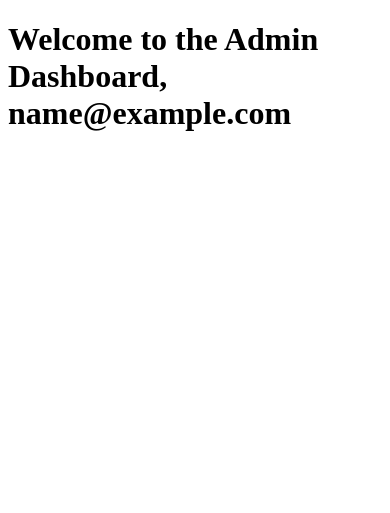
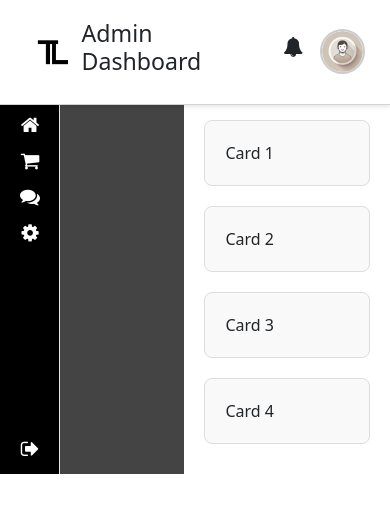
Before and after one commit to The-Liga/the-liga, a PHP site: page /admin/pages/dashboard.php in a window 390 px wide. Shown: the top 513 px of the page. Run offline with PHP 8.4, Linux system fonts and the light colour scheme; the visitor is signed in with stand-in values (Sample User, id 1).

Commit message:
Admin panel

```diff
--- a/admin/pages/dashboard.php
+++ b/admin/pages/dashboard.php
@@ -1,6 +1,6 @@
 <?php
 session_start();
-if(!isset($_SESSION['email']) || $_SESSION['userType'] !== 'admin') {
+if (!isset($_SESSION['email']) || $_SESSION['userType'] !== 'admin') {
     header("Location: ../login.php");
     exit();
 }
@@ -8,13 +8,34 @@ if(!isset($_SESSION['email']) || $_SESSION['userType'] !== 'admin') {
 
 <!DOCTYPE html>
 <html lang="en">
-<head>
-    <meta charset="UTF-8">
-    <meta name="viewport" content="width=device-width, initial-scale=1.0">
-    <title>Admin Dashboard</title>
+<meta charset="UTF-8">
+<meta name="viewport" content="width=device-width, initial-scale=1.0">
+<title>Admin Dashboard</title>
+<script src="https://cdn.jsdelivr.net/npm/bootstrap@5.2.0-beta1/dist/js/bootstrap.bundle.min.js"></script>
+<link href="https://stackpath.bootstrapcdn.com/font-awesome/4.7.0/css/font-awesome.min.css" rel="stylesheet">
+<link href="https://cdn.jsdelivr.net/npm/bootstrap@5.2.0-beta1/dist/css/bootstrap.min.css" rel="stylesheet">
+<script src="https://ajax.googleapis.com/ajax/libs/jquery/3.6.0/jquery.min.js"></script>
+<link rel="stylesheet" href="../../styles/admin/navbar.css">
+<link rel="stylesheet" href="../../styles.css">
+<link rel="stylesheet" href="../../styles/admin/dashboard.css">
+<script src="../../script.js"></script>
 </head>
+
 <body>
-    <h1>Welcome to the Admin Dashboard, <?php echo $_SESSION['email']; ?></h1>
-    <!-- Admin-specific content goes here -->
+    <?php include('../../components/adminNavbar.php'); ?>
+
+    <main class="admin-main">
+        <aside class="admin-sidenav">
+            <?php include('../../components/adminSidenav.php'); ?>
+        </aside>
+
+        <section class="admin-content">
+            <div class="admin-card">Card 1</div>
+            <div class="admin-card">Card 2</div>
+            <div class="admin-card">Card 3</div>
+            <div class="admin-card">Card 4</div>
+        </section>
+    </main>
 </body>
+
 </html>
--- /dev/null
+++ b/components/adminNavbar.php
@@ -0,0 +1,61 @@
+<!DOCTYPE html>
+<html lang="en">
+
+<head>
+    <meta charset="UTF-8">
+    <meta name="viewport" content="width=device-width, initial-scale=1.0">
+    <script src="https://cdn.jsdelivr.net/npm/bootstrap@5.2.0-beta1/dist/js/bootstrap.bundle.min.js"></script>
+    <link href="https://stackpath.bootstrapcdn.com/font-awesome/4.7.0/css/font-awesome.min.css" rel="stylesheet">
+    <link href="https://cdn.jsdelivr.net/npm/bootstrap@5.2.0-beta1/dist/css/bootstrap.min.css" rel="stylesheet">
+    <script src="https://ajax.googleapis.com/ajax/libs/jquery/3.6.0/jquery.min.js"></script>
+    <link rel="stylesheet" href="../../styles/admin/navbar.css">
+    <link rel="stylesheet" href="../../styles.css">
+    <script src="../../script.js"></script>
+</head>
+
+<body>
+    <header class="admin-header">
+        <div class="logo">
+            <a href="index.html"><img src="../../assets/log2.jpg" alt="TL"></a>
+        </div>
+        <h3>Admin Dashboard</h3>
+        <div class="links-container">
+
+            <div class="notifications">
+
+                <a class="notification-icon" href="#open-modal"><i class="fa fa-bell"></i></a>
+                <span class="notification-dot"></span>
+
+            </div>
+
+            <div id="open-modal" class="modal-window">
+                <div>
+                    <a href="#" title="Close" class="modal-close"><i class="fa fa-close"></i></a>
+                    <h1>Order</h1>
+                    <hr />
+                    <div>Jane Mahlangu, Puffer Jacket, 1356 Malboro Street</div>
+                    <br />
+                    <h1>Order</h1>
+                    <hr />
+                    <div>Jane Mahlangu, Puffer Jacket, 1356 Malboro Street</div>
+                </div>
+            </div>
+
+            <div class="profile-dropdown">
+                <div class="profile-container">
+                    <img src="../../assets/profile.jpg" alt="Profile Image">
+                </div>
+                <!-- <div class="dropdown-menu" id="dropdown-menu">
+                    <a href="./pages/registrations.php"><i class="fa fa-user"></i>Profile</a>
+                    <a><i class="fa fa-list"></i>Feedbacks</a>
+                    <a><i class="fa fa-gear"></i>Settings</a>
+                    <a href="./pages/logout.php"> <i class="fa fa-sign-out"></i>Logout</a>
+                </div> -->
+            </div>
+
+        </div>
+
+    </header>
+</body>
+
+</html>
--- /dev/null
+++ b/components/adminSidenav.php
@@ -0,0 +1,72 @@
+<!DOCTYPE html>
+<html lang="en">
+
+<head>
+    <meta charset="UTF-8">
+    <meta name="viewport" content="width=device-width, initial-scale=1.0">
+    <script src="https://cdn.jsdelivr.net/npm/bootstrap@5.2.0-beta1/dist/js/bootstrap.bundle.min.js"></script>
+    <link href="https://stackpath.bootstrapcdn.com/font-awesome/4.7.0/css/font-awesome.min.css" rel="stylesheet">
+    <link href="https://cdn.jsdelivr.net/npm/bootstrap@5.2.0-beta1/dist/css/bootstrap.min.css" rel="stylesheet">
+    <script src="https://ajax.googleapis.com/ajax/libs/jquery/3.6.0/jquery.min.js"></script>
+    <link rel="stylesheet" href="../../styles/admin/sidenav.css">
+</head>
+
+<body>
+
+
+    <nav class="main-menu">
+        <ul>
+            <li>
+                <a href="https://jbfarrow.com">
+                    <i class="fa fa-home fa-2x"></i>
+                    <span class="nav-text">
+                        Home
+                    </span>
+                </a>
+
+            </li>
+            <li class="has-subnav">
+                <a href="#">
+                    <i class="fa fa-shopping-cart fa-2x"></i>
+                    <span class="nav-text">
+                        Products
+                    </span>
+                </a>
+
+            </li>
+            <li class="has-subnav">
+                <a href="#">
+                    <i class="fa fa-comments fa-2x"></i>
+                    <span class="nav-text">
+                        Categories
+                    </span>
+                </a>
+
+            </li>
+            <li class="has-subnav">
+                <a href="#">
+                    <i class="fa fa-gear fa-2x"></i>
+                    <span class="nav-text">
+                        Settings
+                    </span>
+                </a>
+
+            </li>
+
+        </ul>
+
+        <ul class="logout">
+            <li>
+                <a href="#">
+                    <i class="fa fa-sign-out"></i>
+                    <span class="nav-text">
+                        Logout
+                    </span>
+                </a>
+            </li>
+        </ul>
+    </nav>
+
+</body>
+
+</html>
--- a/pages/registrations.php
+++ b/pages/registrations.php
@@ -8,7 +8,7 @@
     <link rel="stylesheet" href="../styles/registration.css">
 </head>
 <body>
-    <div class="container" id="signup" >
+    <div class="container" id="signup" style="display: none">
       <h1 class="form-title">Register</h1>
       <form method="post" action="register.php">
         <div class="input-group">
@@ -76,6 +76,6 @@
           <button id="signUpButton">Sign Up</button>
         </div>
       </div>
-      <script src="script.js"></script>
+      <script src="../../../script.js"></script>
 </body>
 </html>
--- /dev/null
+++ b/styles/admin/dashboard.css
@@ -0,0 +1,64 @@
+/* Navbar styles */
+.admin-navbar {
+    width: 100%;
+    height: 60px;
+    background-color: #333;
+    color: white;
+    display: flex;
+    align-items: center;
+    padding: 0 20px;
+    position: fixed;
+    top: 0;
+    left: 0;
+    z-index: 1000;
+    box-sizing: border-box;
+}
+
+/* Main container for sidebar and content */
+.admin-main {
+    display: flex;
+    margin-top: 100px; /* Offset for navbar height */
+}
+
+/* Sidebar styles */
+.admin-sidenav {
+    background-color: #444;
+    color: white;
+    height: calc(100vh - 60px); /* Full viewport height minus navbar height */
+    position: fixed;
+    top: 80px; /* Start directly under navbar */
+    margin-bottom: 10px;
+
+}
+
+/* Main content styles */
+.admin-content {
+    margin-left: 100px; /* Leave space for sidebar */
+    padding: 20px;
+    width: calc(100% - 250px); /* Take remaining width after sidebar */
+    box-sizing: border-box;
+}
+
+/* Admin card styling */
+.admin-card {
+    background-color: #f9f9f9;
+    border: 1px solid #ddd;
+    border-radius: 8px;
+    padding: 20px;
+    margin-bottom: 20px;
+}
+
+/* Responsive adjustments */
+@media (max-width: 768px) {
+    .admin-sidenav {
+        width: 100%;
+        height: auto;
+        position: relative;
+        top: 0;
+    }
+
+    .admin-content {
+        margin-left: 0;
+        width: 100%;
+    }
+}
--- /dev/null
+++ b/styles/admin/navbar.css
@@ -0,0 +1,110 @@
+.admin-header{
+    display: flex;
+    flex-direction: row;
+    justify-content: space-between;
+    padding: 20px 25px;
+}
+
+.links-container{
+    flex-direction: row;
+    display: flex;
+    flex-direction: row;
+    justify-content: space-between;
+    align-items: center;
+}
+
+.links-container a{
+    font-size: 25px;
+}
+
+.profile-container {
+    width: 45px;
+    height: 45px;
+    display: flex;
+    justify-content: center;
+    align-items: center;
+    overflow: hidden;
+    border-radius: 50%;
+    border: 2px solid #ccc;
+}
+
+.profile-container img {
+    width: 100%;
+    height: 100%;
+    object-fit: cover;
+    border-radius: 50%;
+}
+
+/* Container for the notification icon and dropdown */
+
+/* Red dot for unread notifications */
+.notification-dot {
+    position: absolute;
+    top: 0;
+    right: 0;
+    width: 8px;
+    height: 8px;
+    background-color: red;
+    border-radius: 50%;
+    display: none;
+}
+.modal-window {
+    position: fixed;
+    background-color: rgba(255, 255, 255, 0.25);
+    top: 0;
+    right: 0;
+    bottom: 0;
+    left: 0;
+    z-index: 999;
+    visibility: hidden;
+    opacity: 0;
+    pointer-events: none;
+    transition: all 0.3s;
+    &:target {
+      visibility: visible;
+      opacity: 1;
+      pointer-events: auto;
+    }
+    & > div {
+      width: 400px;
+      position: absolute;
+      top: 50%;
+      left: 50%;
+      transform: translate(-50%, -50%);
+      padding: 2em;
+      background: white;
+    }
+    header {
+      font-weight: bold;
+    }
+    h1 {
+     font-size: 20px;
+    }
+}
+.modal-close {
+    color: #aaa;
+    line-height: 50px;
+    font-size: 80%;
+    position: absolute;
+    right: 0;
+    text-align: center;
+    top: 0;
+    width: 70px;
+    text-decoration: none;
+    &:hover {
+      color: black;
+    }
+}
+.notifications a {
+    color: inherit;
+    text-decoration: none;
+}
+.notification-icon {
+    color: #000;
+    align-items: center;
+    font-size: 50px;
+    text-decoration: none;
+    &:hover{
+        color: #000;
+    }
+}
--- /dev/null
+++ b/styles/admin/sidenav.css
@@ -0,0 +1,116 @@
+
+.fa-2x {
+font-size: 2em;
+}
+.fa {
+position: relative;
+display: table-cell;
+width: 60px;
+height: 36px;
+text-align: center;
+vertical-align: middle;
+font-size:20px;
+}
+
+
+.main-menu:hover,nav.main-menu.expanded {
+width:250px;
+overflow:visible;
+}
+
+.main-menu {
+background:#000;
+border-right:1px solid #e5e5e5;
+position:absolute;
+top: 0;
+bottom:0;
+height:100%;
+left:0;
+width:60px;
+overflow:hidden;
+
+}
+
+.main-menu>ul {
+margin:7px 0;
+}
+
+.main-menu li {
+position:relative;
+display:block;
+width:250px;
+}
+
+.main-menu li>a {
+position:relative;
+display:table;
+border-collapse:collapse;
+border-spacing:0;
+color:#fff;
+font-family: arial;
+font-size: 14px;
+text-decoration:none;
+
+
+}
+
+.main-menu .nav-icon {
+position:relative;
+display:table-cell;
+width:60px;
+height:36px;
+text-align:center;
+vertical-align:middle;
+font-size:18px;
+}
+
+.main-menu .nav-text {
+position:relative;
+display:table-cell;
+vertical-align:middle;
+width:190px;
+  font-family: 'Titillium Web', sans-serif;
+}
+
+.main-menu>ul.logout {
+position:absolute;
+left:0;
+bottom:0;
+}
+
+.no-touch .scrollable.hover {
+overflow-y:hidden;
+}
+
+.no-touch .scrollable.hover:hover {
+overflow-y:auto;
+overflow:visible;
+}
+
+a:hover,a:focus {
+text-decoration:none;
+}
+
+nav {
+    -webkit-user-select:none;
+    -moz-user-select:none;
+    -ms-user-select:none;
+    -o-user-select:none;
+    user-select:none;
+}
+
+nav ul,nav li {
+    outline:0;
+    margin:0;
+    padding:0;
+}
+.main-menu li:hover>a,nav.main-menu li.active>a,.dropdown-menu>li>a:hover,.dropdown-menu>li>a:focus,.dropdown-menu>.active>a,.dropdown-menu>.active>a:hover,.dropdown-menu>.active>a:focus,.no-touch .dashboard-page nav.dashboard-menu ul li:hover a,.dashboard-page nav.dashboard-menu ul li.active a {
+    color:#000;
+    background-color:#eee;
+}
+.area {
+    float: left;
+    background: #e2e2e2;
+    width: 100%;
+    height: 100%;
+}
--- a/styles/registration.css
+++ b/styles/registration.css
@@ -38,7 +38,7 @@ input{
 input:focus{
     background-color: transparent;
     outline:transparent;
-    border-bottom:2px solid hsl(327,90%,28%);
+    border-bottom:2px solid hsl(320, 9%, 7%);
 }
 input::placeholder{
     color:transparent;
```
Also changed, not shown: script.js (+26 -0 lines), assets/profile.jpg (added).
